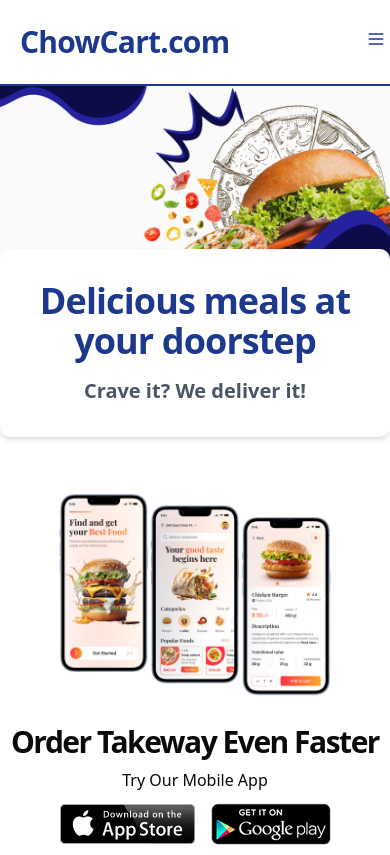
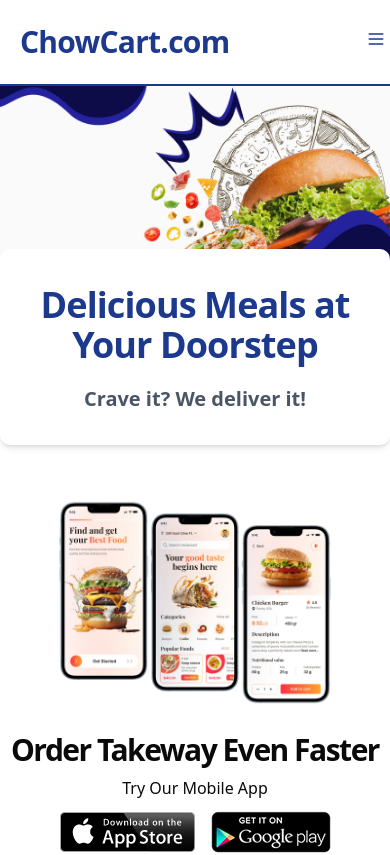
Before and after one commit to shuvosonjoy/Chowcart-Frontend, a React (Vite) app: page / in a window 390 px wide. Shown: the top 855 px of the page. Built offline with nearby package versions, Linux system fonts and the light colour scheme.

Commit message:
responsive

```diff
--- a/src/pages/home.tsx
+++ b/src/pages/home.tsx
@@ -5,7 +5,7 @@ const Homepage = ()=>{
     return(
         <div className="flex flex-col gap-12">
             <div className="bg-white rounded-lg shadow-md py-8 flex flex-col gap-8 text-center -mt-18">
-            <h1 className="font-bold text-4xl md:text-5xl tracking-tight text-blue-900">Delicious meals at your doorstep</h1>
+            <h1 className="font-bold text-4xl md:text-5xl tracking-tight text-blue-900 p-1 md:p-0">Delicious Meals at Your Doorstep</h1>
             <span className=" -mt-4 font-bold text-gray-600 md:text-2xl text-xl"> Crave it? We deliver it!</span>
             </div>
 
```
